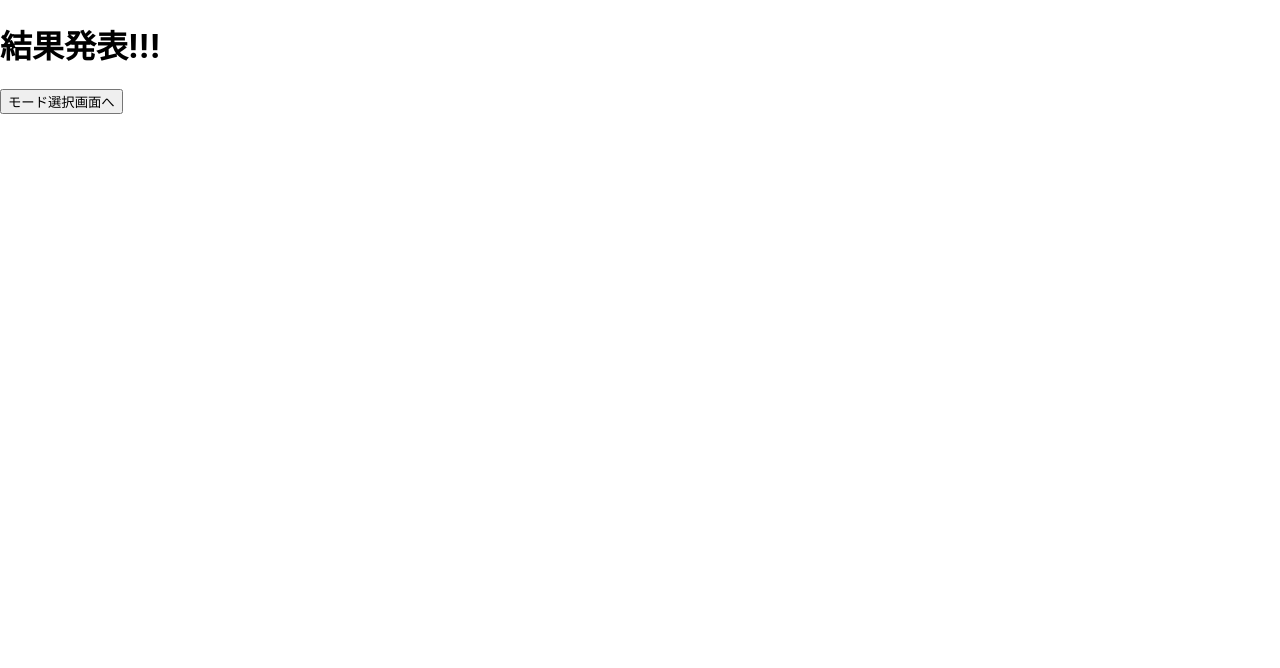
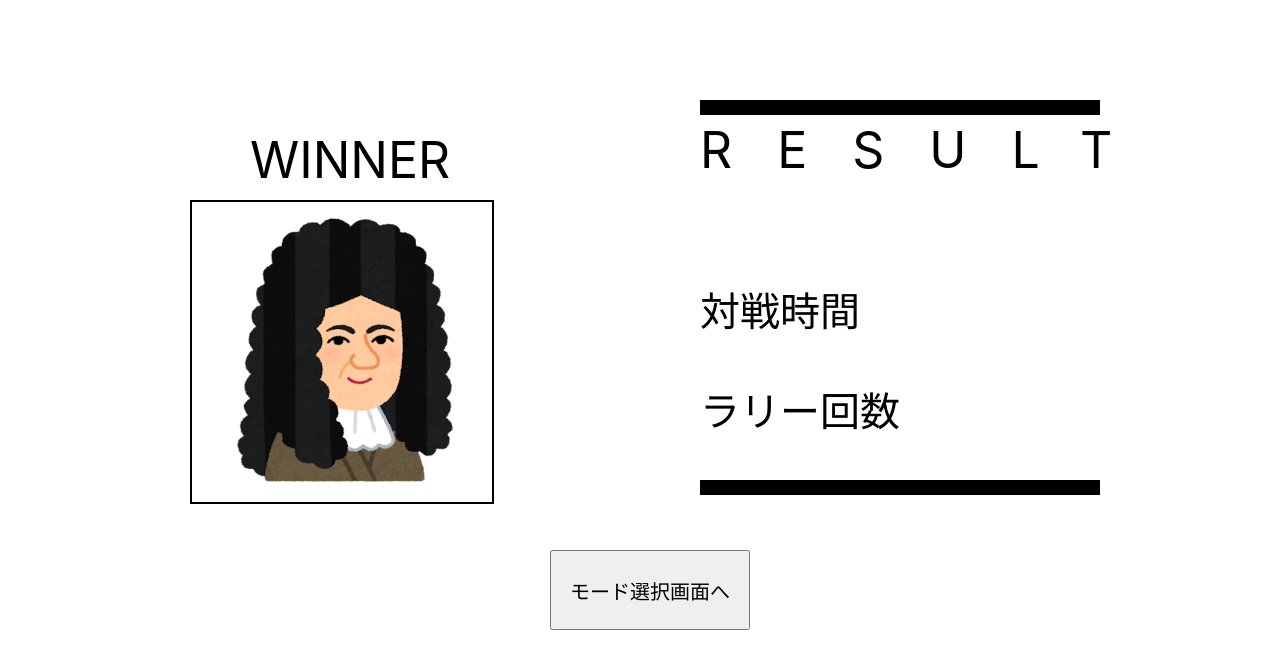
Before and after one commit to scla-sagauniv/gabaithon202309_team1, a React (Create React App) app in the folder react-app/: page /Result in a window 1280 px wide. Shown: the top 668 px of the page. Built offline with nearby package versions, Linux system fonts and the light colour scheme.

Commit message:
resultPage簡単な実装

```diff
--- a/react-app/src/components/Result.css
+++ b/react-app/src/components/Result.css
@@ -0,0 +1,85 @@
+.winner_text {
+    position : absolute;
+    top : 80px;
+    left : 250px;
+    font-size: 50px;
+}
+
+.cha_win_rectangle {
+    width: 300px;
+    height: 300px;
+    border: 2px solid #000;
+    background-color: transparent;
+    position: absolute;
+    top: 200px;
+    left: 190px;
+}
+
+.cha_win_img {
+    width : 280px;
+    height : 280px;
+    position: relative;
+    top : 10px;
+    left : 10px;
+}
+
+.result {
+    width : 400px;
+    height : 380px;
+    position: absolute;
+    top : 100px;
+    left : 700px;
+    border-bottom: 15px solid black;
+}
+
+.result_top {
+    border-top: 15px solid black;
+    padding-top: 5px;
+    position : relative;
+    width : 100%;
+}
+
+.result_result {
+    width : 1em;
+    height : auto;
+    position : relative;
+    text-align: center;
+    font-size: 50px;
+    margin: 0;
+    letter-spacing: 45px;
+}
+
+.result_time {
+    width : 1em;
+    height : 50px;
+    position : relative;
+    font-size: 40px;
+    margin : 0;
+    top : 100px;
+    white-space: nowrap;
+}
+
+.result_rally {
+    width : 1em;
+    height : 50px;
+    position : relative;
+    top : 150px;
+    font-size: 40px;
+    margin : 0;
+    white-space: nowrap;
+}
+
+.button_tomenu1 {
+    width : 200px;
+    height : 80px;
+    position : absolute;
+    top : 550px;
+    left : 550px;
+}
+
+.button_tomenuforresult {
+    position :relative;
+    width : 100%;
+    height : 100%;
+    font-size: 20px;
+}
--- a/react-app/src/components/Result.js
+++ b/react-app/src/components/Result.js
@@ -1,13 +1,23 @@
 import React from 'react';
 import { Link } from 'react-router-dom';
+import './Result.css'
 
 function Result() {
   return (
     <div>
-      <h1>結果発表!!!</h1>
-      <div>
+      <p className="winner_text">WINNER</p>
+      <div className="cha_win_rectangle">
+        <img className="cha_win_img" src="./img/nigaoe_leibniz.png" prop="leibniz"></img>
+      </div>
+      <div className="result">
+        <div className="result_top"></div>
+        <p className="result_result">RESULT</p>
+        <p className="result_time">対戦時間    </p>
+        <p className="result_rally">ラリー回数  </p>
+      </div>
+      <div className="button_tomenu1">
         <Link to="/SelectMode">
-          <button>モード選択画面へ</button>
+          <button className="button_tomenuforresult">モード選択画面へ</button>
         </Link>
       </div>
     </div>
```
